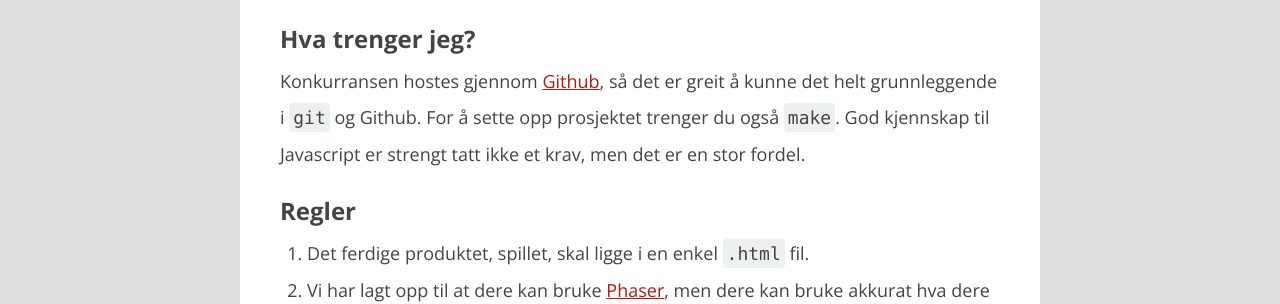
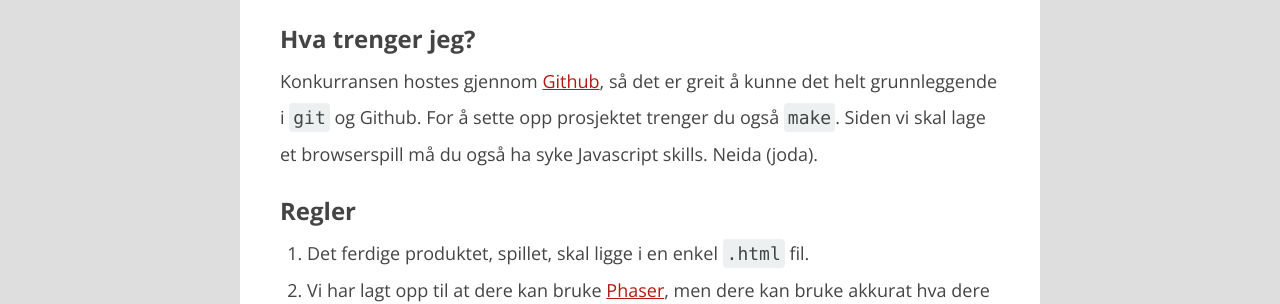
Before and after one commit to webkom/webkom.github.io, a Jekyll site: the page built from _posts/2015-01-16-404-competition.md, in a window 1280 px wide. Shown: the part 1156-1460 px from the top of the page. Built offline with Jekyll 4.4.1, drawn with Linux system fonts in a browser that asks for light colours; comment, search, counter and statistics services are not loaded.

Commit message:
Changed the js line

```diff
--- a/_posts/2015-01-16-404-competition.md
+++ b/_posts/2015-01-16-404-competition.md
@@ -21,7 +21,8 @@ Hvis du hater spillet Pong, eller misliker færre enn femti nyanser grått, er d
 Konkurransen hostes gjennom [Github](http://www.github.com), så det er greit å kunne det helt grunnleggende i `git` og Github.
 For å sette opp prosjektet trenger du også `make`.
 <!-- Hva med de som bruker Windows? Peke til cywgin, el.? -->
-God kjennskap til Javascript er strengt tatt ikke et krav, men det er en stor fordel.
+Siden vi skal lage et browserspill må du også ha syke Javascript skills.
+Neida (joda).
 
 ## Regler
 
```
